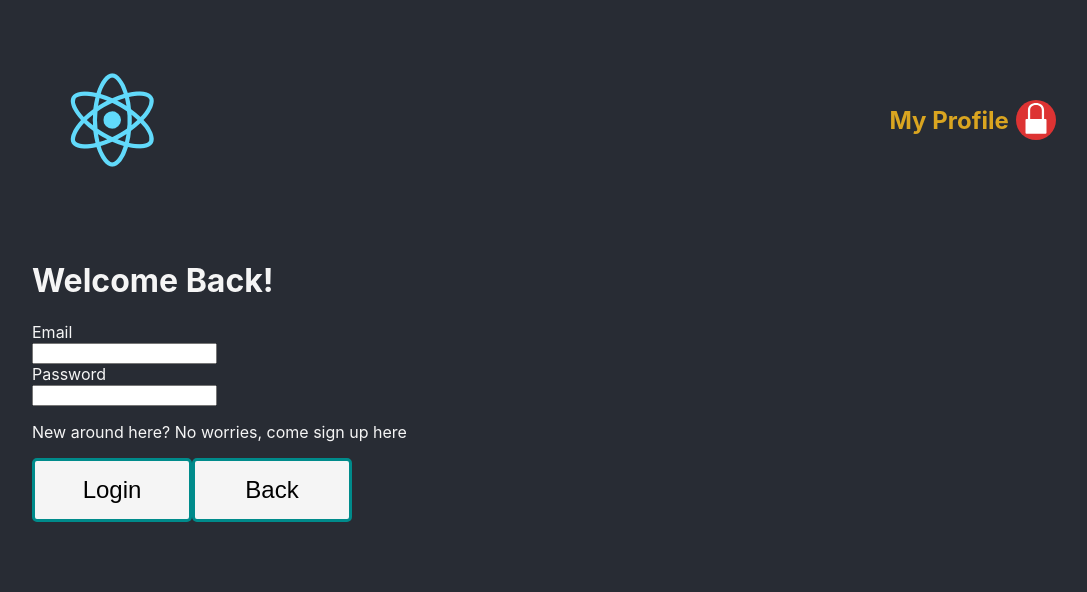
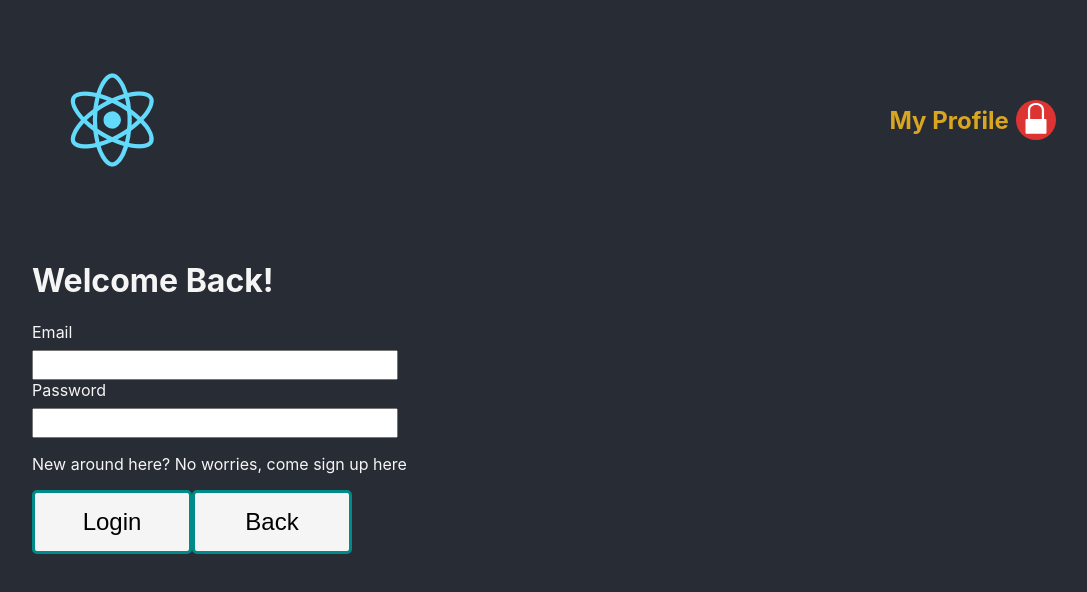
Before and after one commit to rwang301/COMP3900-Project, a React (Create React App) app in the folder frontend/: page /login in a window 1280 px wide. Shown: the top 592 px of the page, without its empty margins (96-1183 px from the left). Built offline with nearby package versions, Linux system fonts and the light colour scheme.

Commit message:
more props added to label and input

```diff
--- a/frontend/src/components/Input.js
+++ b/frontend/src/components/Input.js
@@ -4,12 +4,14 @@ import styled from "styled-components";
 export default function Input(props) {
   const Label = styled.label`
     display: block;
+    margin-bottom: 1vmin;
   `;
   const Input = styled.input`
-
+    height: 3vmin;
+    width: 35%;
   `;
   return <>
-    <Label for={props.label}>{props.label}</Label>
-    <Input id={props.label}/>
+    <Label for={props.id} type={props.type}>{props.id} </Label>
+    <Input id={props.id} type={props.type} />
   </>
 }
--- a/frontend/src/components/Login.js
+++ b/frontend/src/components/Login.js
@@ -8,8 +8,8 @@ export default function Login(props) {
     <main>
       <h1>Welcome Back!</h1>
       <Form id="login">
-        <Input label="Email"></Input>
-        <Input label="Password"></Input>
+        <Input id="Email" type="email" />
+        <Input id="Password" type="password" />
       </Form>
       <p onClick={props.setRegister}>New around here? No worries, come sign up here</p>
       <Button>Login</Button>
```
